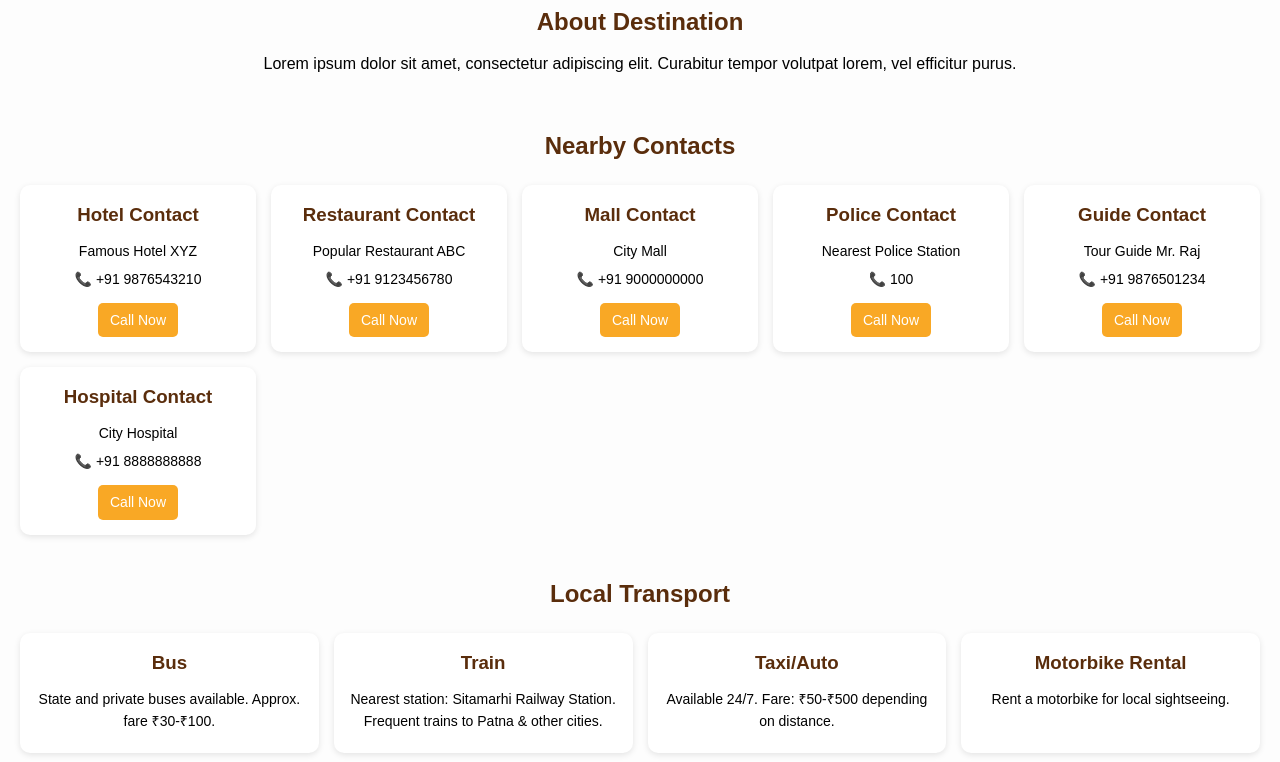
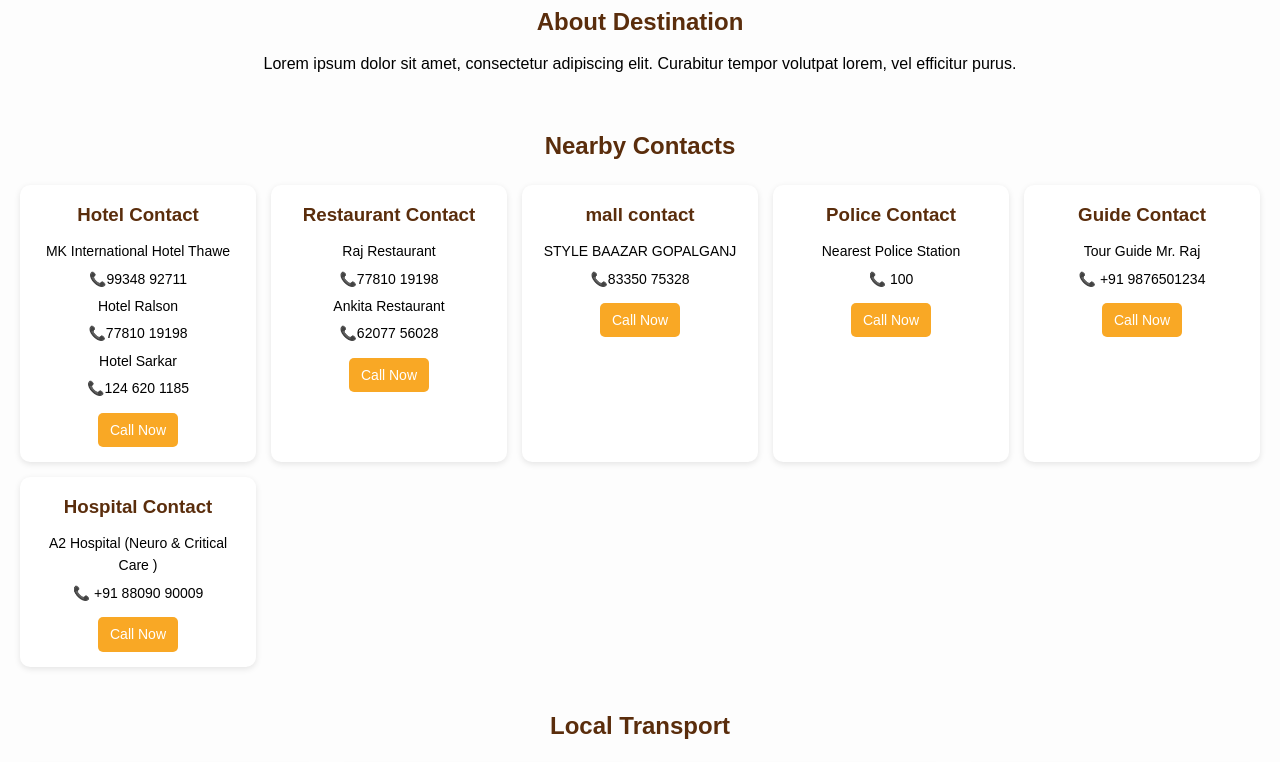
Before and after one commit to amankumar96617/tourist_, a plain HTML site: page html/destnation/thawe.html in a window 1280 px wide. Shown: the part 559-1321 px from the top of the page. Drawn offline with Linux system fonts and the light colour scheme.

Commit message:
Update thawe.html

```diff
--- a/html/destnation/thawe.html
+++ b/html/destnation/thawe.html
@@ -307,21 +307,27 @@
     <div class="contact-cards">
       <div class="card">
         <h3>Hotel Contact</h3>
-        <p>Famous Hotel XYZ</p>
-        <p>📞 +91 9876543210</p>
-        <a href="tel:+919876543210">Call Now</a>
+        <p>MK International Hotel Thawe </p>
+        <p>📞99348 92711</p>
+        <p>Hotel Ralson </p>
+        <p>📞77810 19198</p>
+        <p>Hotel Sarkar</p>
+        <p>📞124 620 1185</p>
+        <a href="tel:+91 99348 92711">Call Now</a>
       </div>
       <div class="card">
         <h3>Restaurant Contact</h3>
-        <p>Popular Restaurant ABC</p>
-        <p>📞 +91 9123456780</p>
-        <a href="tel:+919123456780">Call Now</a>
+        <p>Raj Restaurant</p>
+        <p>📞77810 19198</p>
+        <p>Ankita Restaurant</p>
+        <p>📞62077 56028</p>
+        <a href="tel:+91 77810 19198 ">Call Now</a>
       </div>
       <div class="card">
-        <h3>Mall Contact</h3>
-        <p>City Mall</p>
-        <p>📞 +91 9000000000</p>
-        <a href="tel:+919000000000">Call Now</a>
+        <h3>mall contact</h3>
+        <p>STYLE BAAZAR GOPALGANJ</p>
+        <p>📞83350 75328</p>
+        <a href="tel:+91 83350 75328">Call Now</a>
       </div>
       <div class="card">
         <h3>Police Contact</h3>
@@ -337,9 +343,9 @@
       </div>
       <div class="card">
         <h3>Hospital Contact</h3>
-        <p>City Hospital</p>
-        <p>📞 +91 8888888888</p>
-        <a href="tel:+918888888888">Call Now</a>
+        <p>A2 Hospital (Neuro & Critical Care )</p>
+        <p>📞 +91 88090 90009</p>
+        <a href="tel:+91 88090 90009 ">Call Now</a>
       </div>
     </div>
   </section>
```
